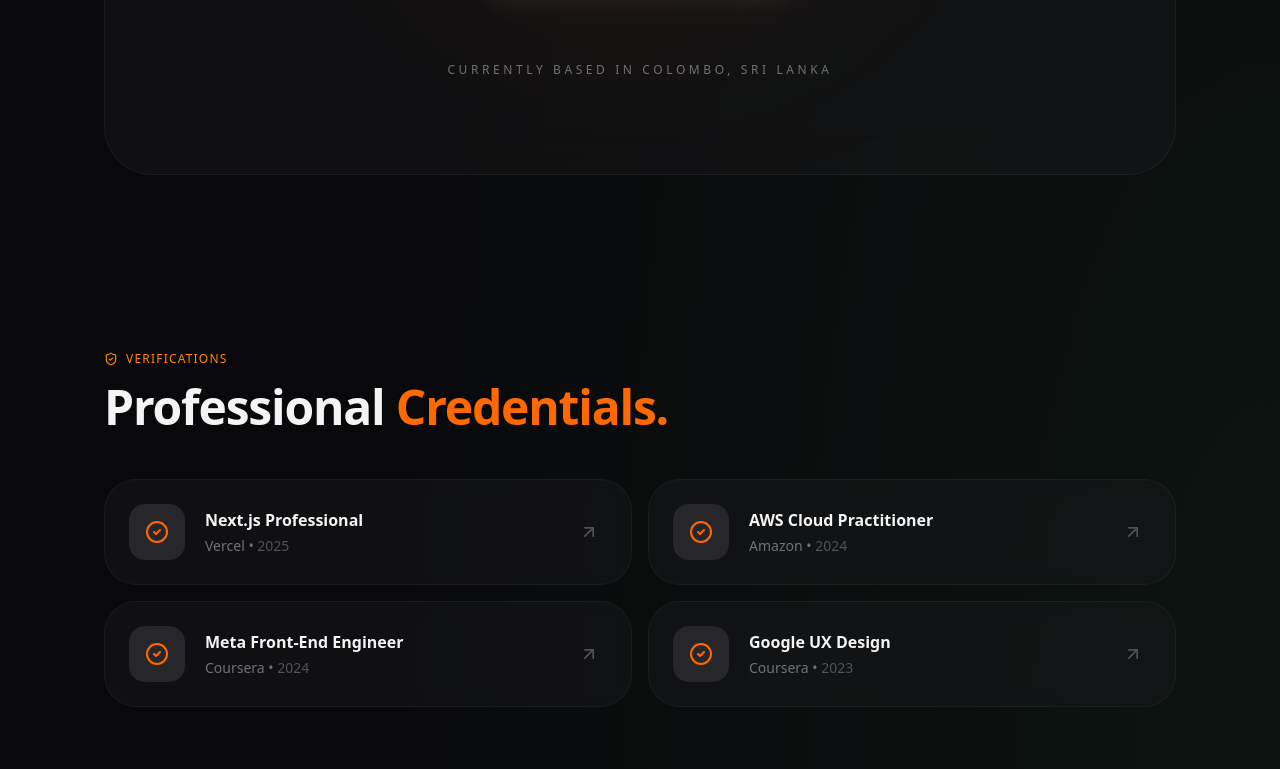
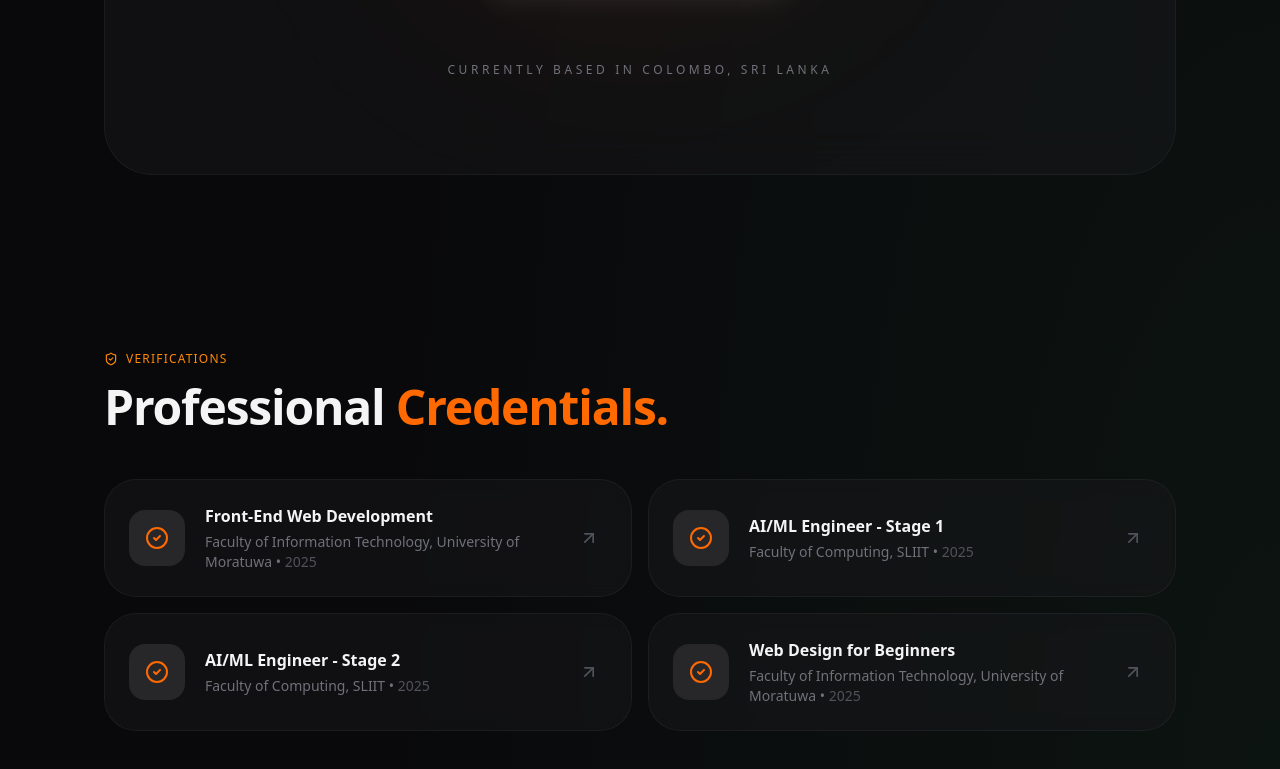
Before and after one commit to SandeepaChathumina/MyPortfolio, a Next.js app in the folder my-portfolio/: page / in a window 1280 px wide. Shown: the part 2698-3467 px from the top of the page. Built offline with nearby package versions, Linux system fonts and the light colour scheme.

Commit message:
Update certificates.ts

```diff
--- a/my-portfolio/src/app/data/certificates.ts
+++ b/my-portfolio/src/app/data/certificates.ts
@@ -8,28 +8,28 @@
 
 export const certificatesData: Certificate[] = [
   {
-    title: "Next.js Professional",
-    issuer: "Vercel",
+    title: "Front-End Web Development",
+    issuer: "Faculty of Information Technology, University of Moratuwa",
     date: "2025",
-    url: "#",
+    url: "https://drive.google.com/file/d/1JlqO2i92rwdnUx5LwEqmLmmO0-eC12bF/view?usp=sharing",
   },
   {
-    title: "AWS Cloud Practitioner",
-    issuer: "Amazon",
-    date: "2024",
-    url: "#"
+    title: "AI/ML Engineer - Stage 1",
+    issuer: "Faculty of Computing, SLIIT",
+    date: "2025",
+    url: "https://drive.google.com/file/d/10npM4a2MwZBXkm9Qq9nrYkNDP09vd7sg/view?usp=sharing"
   },
   {
-    title: "Meta Front-End Engineer",
-    issuer: "Coursera",
-    date: "2024",
-    url: "#"
+    title: "AI/ML Engineer - Stage 2",
+    issuer: "Faculty of Computing, SLIIT",
+    date: "2025",
+    url: "https://drive.google.com/file/d/1SN2zoes2uhQmdm0IusMkeeRfhT8Hd7-O/view?usp=sharing"
   },
   {
-    title: "Google UX Design",
-    issuer: "Coursera",
-    date: "2023",
-    url: "#"
+    title: "Web Design for Beginners",
+    issuer: "Faculty of Information Technology, University of Moratuwa",
+    date: "2025",
+    url: "https://drive.google.com/file/d/1edTUo4upEqJ74RjXUcBP_alkhbJWmERu/view?usp=sharing"
   },
   // To add a new one, just paste a new object here!
 ];
```
